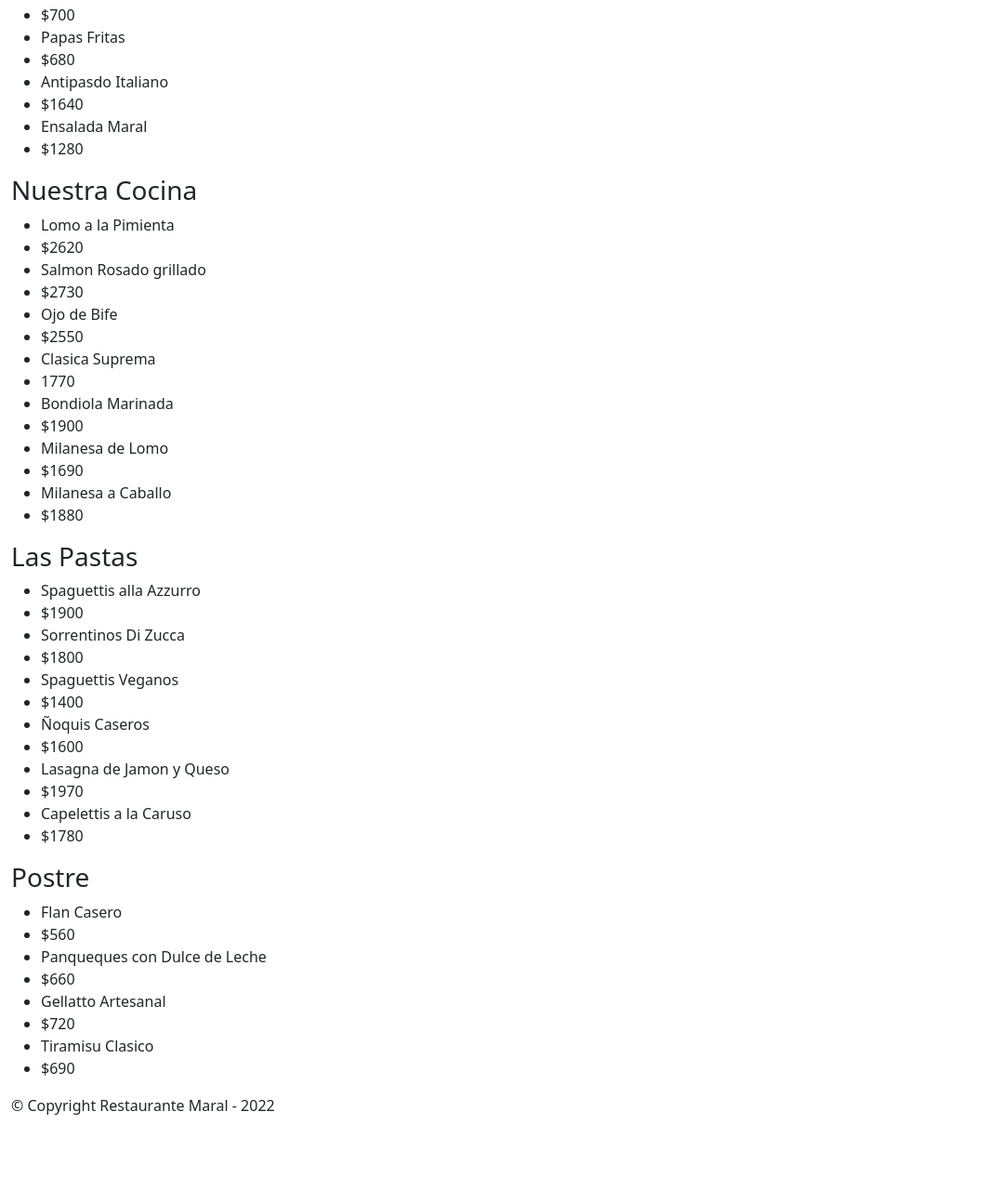
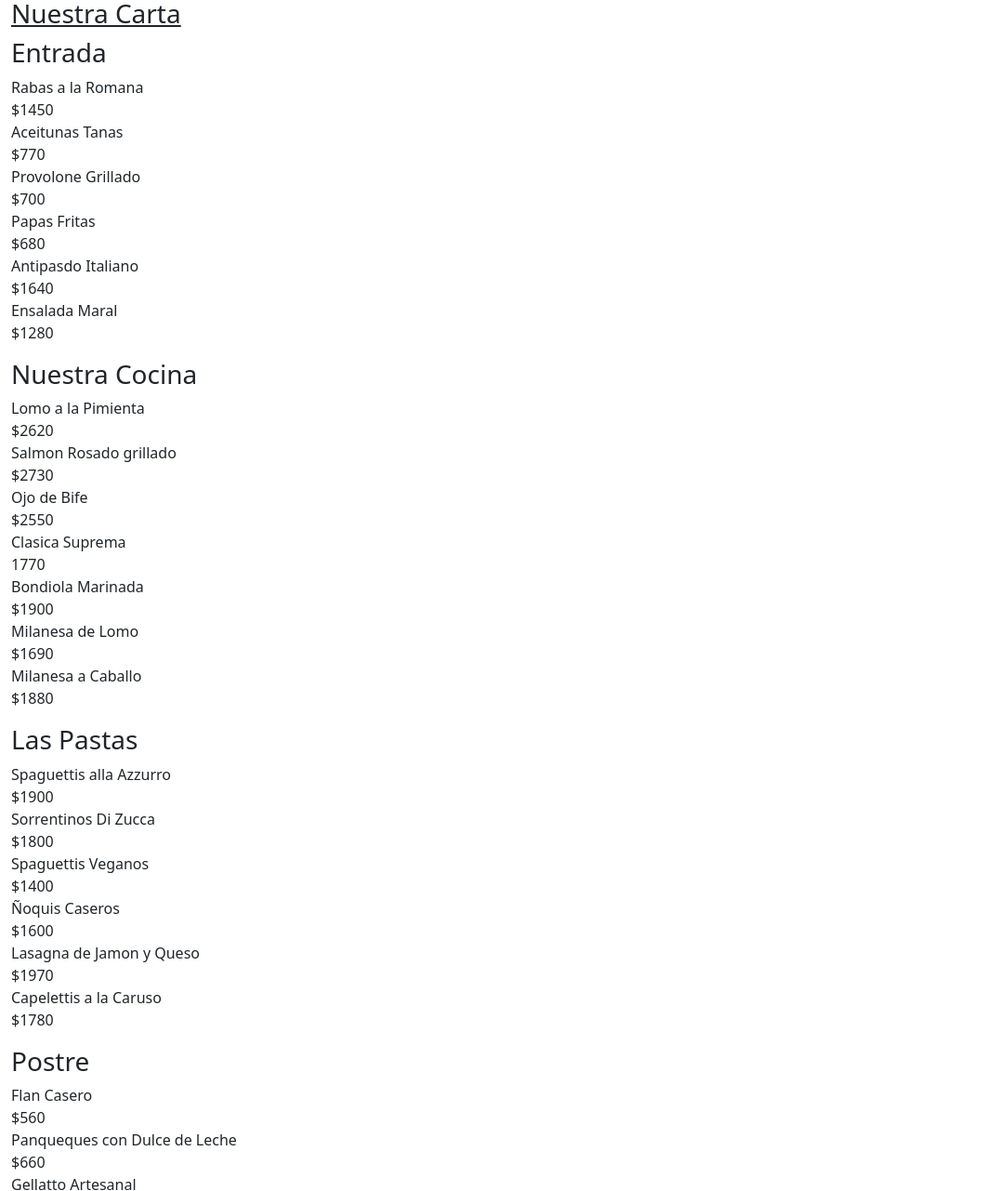
Before and after one commit to IvarDacrema/RestauranteMaral, a plain HTML site: page page/carta.html in a window 1280 px wide. Shown: the part 353-1634 px from the top of the page at 93% size, without its empty margins (0-1060 px from the left). Before the commit the page ends 1570 px from the top, so only its background shows below. Drawn offline with nearby package versions, Linux system fonts and the light colour scheme; files that its build step writes are made by us from their sources.

Commit message:
boostrap celular terminada

```diff
--- a/assets/css/style.css
+++ b/assets/css/style.css
@@ -1,6 +1,6 @@
 .imgPrincipal{
     width: 100%;
 }
-.imgNosotros{
-    border-radius: 10;
+ul li .precio{
+    color: red;
 }
--- a/page/carta.html
+++ b/page/carta.html
@@ -30,75 +30,75 @@
           </div>
         </div>
       </nav>
-    <main class="principal">
-        <div class="contenedorCarta">
-            <img src="assets/imagenes/pasta_carta.jpg" alt="imagenen de pasta">
-            <h2 class="tituloCarta">Disfruta Nuestras Recetas</h2>
+    <main>
+        <div">
+            <img class="img-fluid" src="../assets/imagenes/pasta_carta.jpg" alt="imagenen de pasta">
+            <h2 class="text-center p-2">Disfruta Nuestras Recetas</h2>
         </div>
         <div>
-            <h3 class="menuTitulo">Nuestra Carta</h3>
-            <h3 class="menuSubtitulo">Entrada</h3>
-                <ul class="listados">
+            <h3><u>Nuestra Carta</u></h3>
+            <h3>Entrada</h3>
+                <ul class="list-unstyled">
                     <li>Rabas a la Romana</li>
-                    <li class="precio">$1450</li>
+                    <li>$1450</li>
                     <li>Aceitunas Tanas</li>
-                    <li class="precio">$770</li>
+                    <li>$770</li>
                     <li>Provolone Grillado</li>
-                    <li class="precio">$700</li>
+                    <li>$700</li>
                     <li>Papas Fritas</li>
-                    <li class="precio">$680</li>
+                    <li>$680</li>
                     <li>Antipasdo Italiano</li>
-                    <li class="precio">$1640</li>
+                    <li>$1640</li>
                     <li>Ensalada Maral</li>
-                    <li class="precio">$1280</li>
+                    <li>$1280</li>
                 </ul>
-            <h3 class="menuSubtitulo">Nuestra Cocina</h3>
-                <ul class="listados">
+            <h3>Nuestra Cocina</h3>
+                <ul class="list-unstyled">
                     <li>Lomo a la Pimienta</li>
-                    <li class="precio">$2620</li>
+                    <li>$2620</li>
                     <li>Salmon Rosado grillado</li>
-                    <li class="precio">$2730</li>
+                    <li>$2730</li>
                     <li>Ojo de Bife</li>
-                    <li class="precio">$2550</li>
+                    <li>$2550</li>
                     <li>Clasica Suprema</li>
-                    <li class="precio">1770</li>
+                    <li>1770</li>
                     <li>Bondiola Marinada</li>
-                    <li class="precio">$1900</li>
+                    <li>$1900</li>
                     <li>Milanesa de Lomo</li>
-                    <li class="precio">$1690</li>
+                    <li>$1690</li>
                     <li>Milanesa a Caballo</li>
-                    <li class="precio">$1880</li>
+                    <li>$1880</li>
                 </ul>
-            <h3 class="menuSubtitulo">Las Pastas</h3>
-                <ul class="listados">
+            <h3>Las Pastas</h3>
+                <ul class="list-unstyled">
                     <li>Spaguettis alla Azzurro</li>
-                    <li class="precio">$1900</li>
+                    <li>$1900</li>
                     <li>Sorrentinos Di Zucca</li>
-                    <li class="precio">$1800</li>
+                    <li>$1800</li>
                     <li>Spaguettis Veganos</li>
-                    <li class="precio">$1400</li>
+                    <li>$1400</li>
                     <li>Ñoquis Caseros</li>
-                    <li class="precio">$1600</li>
+                    <li>$1600</li>
                     <li>Lasagna de Jamon y Queso</li>
-                    <li class="precio">$1970</li>
+                    <li>$1970</li>
                     <li>Capelettis a la Caruso</li>
-                    <li class="precio">$1780</li>
+                    <li>$1780</li>
                 </ul>
-            <h3 class="menuSubtitulo">Postre</h3>
-                <ul class="listados">
+            <h3>Postre</h3>
+                <ul class="list-unstyled">
                     <li>Flan Casero</li>
-                    <li class="precio">$560</li>
+                    <li>$560</li>
                     <li>Panqueques con Dulce de Leche</li>
-                    <li class="precio">$660</li>
+                    <li>$660</li>
                     <li>Gellatto Artesanal</li>
-                    <li class="precio">$720</li>
+                    <li>$720</li>
                     <li>Tiramisu Clasico</li>
-                    <li class="precio">$690</li>
+                    <li>$690</li>
                 </ul>
         </div>
     </main>
-    <footer class="piePagina">
-        <p class="copyright">&copy Copyright Restaurante Maral - 2022</p>
+    <footer>
+        <p class="copyright text-center">&copy Copyright Restaurante Maral - 2022</p>
     </footer>
     <script src="https://cdn.jsdelivr.net/npm/bootstrap@5.2.0-beta1/dist/js/bootstrap.bundle.min.js" integrity="sha384-pprn3073KE6tl6bjs2QrFaJGz5/SUsLqktiwsUTF55Jfv3qYSDhgCecCxMW52nD2" crossorigin="anonymous"></script>
 </body>
```
Also changed, not shown: page/contacto.html (+19 -13 lines), page/servicios.html (+14 -12 lines).
